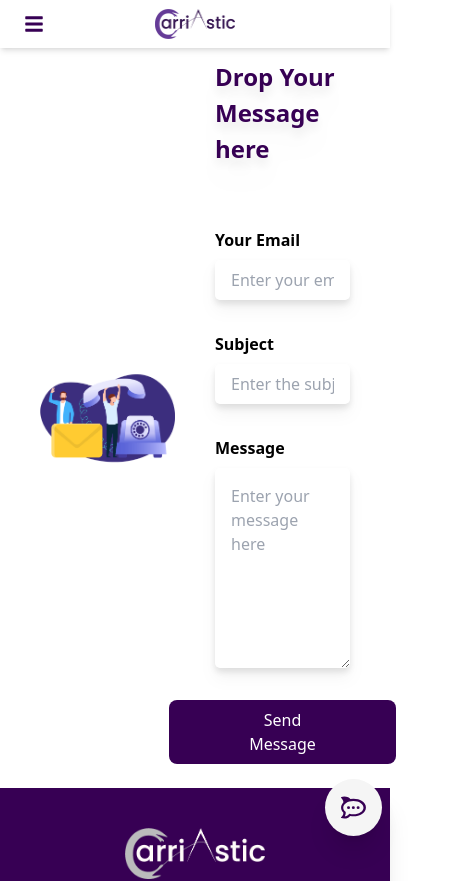
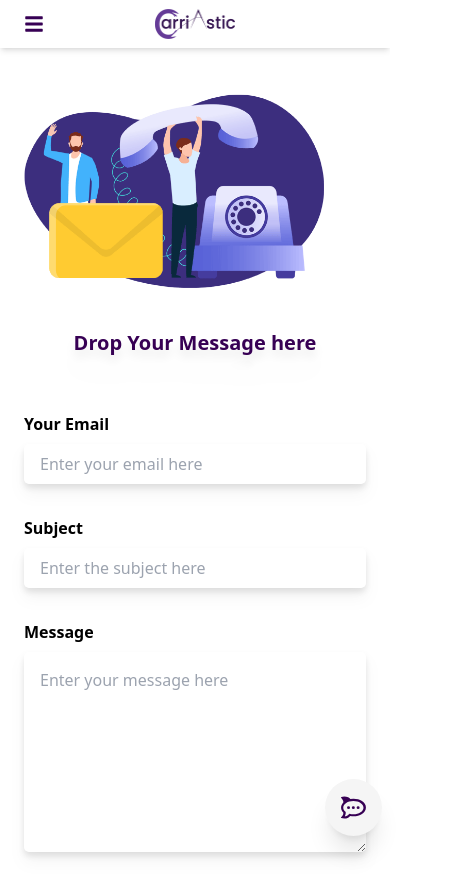
Before and after one commit to Rafidulemon/carriastic, a Next.js app: page /contact in a window 390 px wide. Shown: the top 881 px of the page, 476 px wide, since content can reach past the window. Built offline with nearby package versions, Linux system fonts and the light colour scheme.

Commit message:
header footer responsive

```diff
--- a/app/(main)/blogs/page.tsx
+++ b/app/(main)/blogs/page.tsx
@@ -79,7 +79,7 @@ const blogs = [
 const BlogsPage = () => {
   return (
     <div className="w-full">
-        <div className="relative w-full h-[600px]">
+        <div className="relative w-full h-[220px] md:h-[600px]">
         <Image
           src="/banners/blog.jpg"
           alt="Our Services"
--- a/app/(main)/clients/page.tsx
+++ b/app/(main)/clients/page.tsx
@@ -74,7 +74,7 @@ const reviews = [
 const ClientsPage = () => {
   return (
     <div className="w-full mb-10">
-      <div className="relative w-full h-[600px] mb-10">
+      <div className="relative w-full h-[220px] md:h-[600px] mb-10">
         <Image
           src="/banners/client.jpg"
           alt="Our Services"
@@ -95,7 +95,7 @@ const ClientsPage = () => {
       <div className="mt-16 px-10">
         <h2 className="text-2xl font-bold text-center mb-8">What Our Clients Say</h2>
         <div className="relative w-full overflow-hidden">
-          <div className="flex gap-6 animate-marquee">
+          <div className="flex gap-6">
             {reviews.map((review, index) => (
               <ReviewCard key={index} {...review} />
             ))}
--- a/app/(main)/contact/page.tsx
+++ b/app/(main)/contact/page.tsx
@@ -7,8 +7,8 @@ import Button from "../../components/button/Button";
 
 const ContactPage = () => {
   return (
-    <div className="px-10 w-full h-full my-6 grid grid-cols-2 gap-10 justify-between">
-      <div className="w-full flex flex-row justify-center items-center h-full">
+    <div className="max-w-screen px-6 md:px-10 w-full h-full my-6 md:grid grid-cols-2 gap-10 justify-between">
+      <div className="hidden w-full md:flex flex-row justify-center items-center h-full">
         <Image
           src="/gifs/contact_gif.gif"
           alt="contact"
@@ -16,8 +16,16 @@ const ContactPage = () => {
           height={462}
         />
       </div>
-      <div className="flex flex-col w-full items-center gap-6">
-        <span className="font-[600] text-[24px] text-primary animate-bounce drop-shadow-xl">
+      <div className="md:hidden w-full justify-center items-center h-full">
+        <Image
+          src="/gifs/contact_gif.gif"
+          alt="contact"
+          width={300}
+          height={220}
+        />
+      </div>
+      <div className="mt-6 flex flex-col w-full items-center gap-6">
+        <span className="font-[600] text-[20px] md:text-[24px] text-primary animate-bounce drop-shadow-xl text-center">
           Drop Your Message here
         </span>
         <EmailInput
@@ -36,8 +44,11 @@ const ContactPage = () => {
           placeholder="Enter your message here"
           className="w-full"
         />
-        <Button className="px-20">
+        <Button className="hidden md:flex px-20">
           <span className="w-full">Send Message</span>
+        </Button>
+        <Button className="w-full md:hidden" isWidthFull>
+          <span>Send Message</span>
         </Button>
       </div>
     </div>
```
